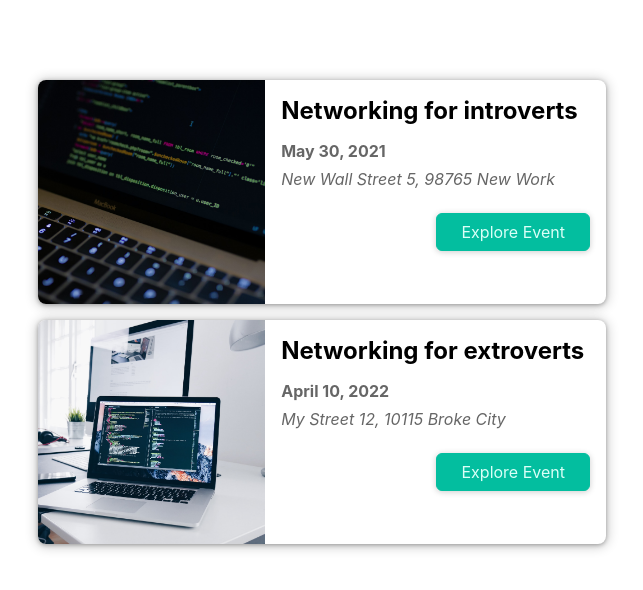
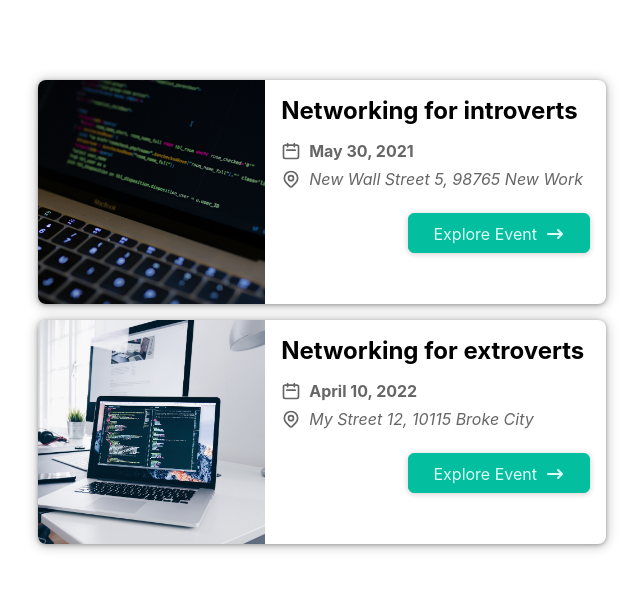
Before and after one commit to parvez-swe/file-base-rout-project, a Next.js app: page / in a window 1280 px wide. Shown: the top 590 px of the page, without its empty margins (338-981 px from the left). Built offline with nearby package versions, Linux system fonts and the light colour scheme.

Commit message:
icons added

```diff
--- a/components/events/event-item.js
+++ b/components/events/event-item.js
@@ -1,7 +1,10 @@
-import React from "react";
-import Link from "next/link";
-import classes from './event-item.module.css'
+import DateIcon from "../icons/date-icon";
+import ArrowRightIcon from "../icons/arrow-right-icon";
+import AddressIcon from "../icons/address-icon";
 import Button from "../ui/button";
+import classes from './event-item.module.css';
+
+
 const EventItem = (props) => {
   const { title, image, date, location, id } = props;
   const humanReadableDate = new Date(date).toLocaleDateString("en-US", {
@@ -18,14 +21,16 @@ const EventItem = (props) => {
         <div className={classes.summary}>
           <h2>{title}</h2>
           <div className={classes.date}>
+            <DateIcon />
             <time>{humanReadableDate}</time>
           </div>
           <div className={classes.address}>
+            <AddressIcon />
             <address>{location}</address>
           </div>
         </div>
         <div className={classes.actions}>
-          <Button link={exploreLink}>Explore Event</Button>
+          <Button link={exploreLink}><span>Explore Event</span><span className={classes.icon}><ArrowRightIcon /></span></Button>
         </div>
       </div>
     </li>
--- /dev/null
+++ b/components/icons/address-icon.js
@@ -0,0 +1,25 @@
+function AddressIcon() {
+  return (
+    <svg
+      xmlns="http://www.w3.org/2000/svg"
+      fill="none"
+      viewBox="0 0 24 24"
+      stroke="currentColor"
+    >
+      <path
+        strokeLinecap="round"
+        strokeLinejoin="round"
+        strokeWidth={2}
+        d="M17.657 16.657L13.414 20.9a1.998 1.998 0 01-2.827 0l-4.244-4.243a8 8 0 1111.314 0z"
+      />
+      <path
+        strokeLinecap="round"
+        strokeLinejoin="round"
+        strokeWidth={2}
+        d="M15 11a3 3 0 11-6 0 3 3 0 016 0z"
+      />
+    </svg>
+  );
+}
+
+export default AddressIcon;
--- /dev/null
+++ b/components/icons/arrow-right-icon.js
@@ -0,0 +1,17 @@
+function ArrowRightIcon() {
+  return (
+    <svg
+      xmlns="http://www.w3.org/2000/svg"
+      viewBox="0 0 20 20"
+      fill="currentColor"
+    >
+      <path
+        fillRule="evenodd"
+        d="M12.293 5.293a1 1 0 011.414 0l4 4a1 1 0 010 1.414l-4 4a1 1 0 01-1.414-1.414L14.586 11H3a1 1 0 110-2h11.586l-2.293-2.293a1 1 0 010-1.414z"
+        clipRule="evenodd"
+      />
+    </svg>
+  );
+}
+
+export default ArrowRightIcon;
--- /dev/null
+++ b/components/icons/date-icon.js
@@ -0,0 +1,19 @@
+function DateIcon() {
+  return (
+    <svg
+      xmlns="http://www.w3.org/2000/svg"
+      fill="none"
+      viewBox="0 0 24 24"
+      stroke="currentColor"
+    >
+      <path
+        strokeLinecap="round"
+        strokeLinejoin="round"
+        strokeWidth={2}
+        d="M8 7V3m8 4V3m-9 8h10M5 21h14a2 2 0 002-2V7a2 2 0 00-2-2H5a2 2 0 00-2 2v12a2 2 0 002 2z"
+      />
+    </svg>
+  );
+}
+
+export default DateIcon;
```
